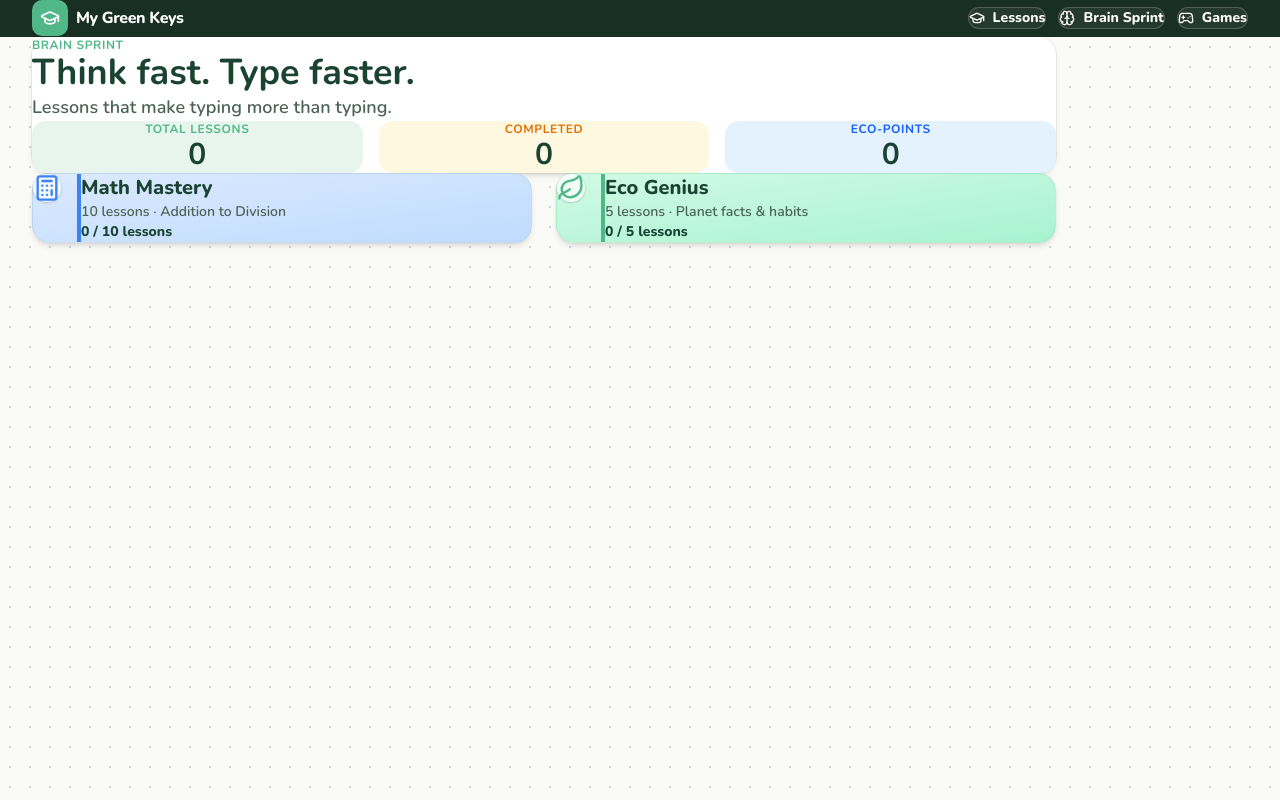
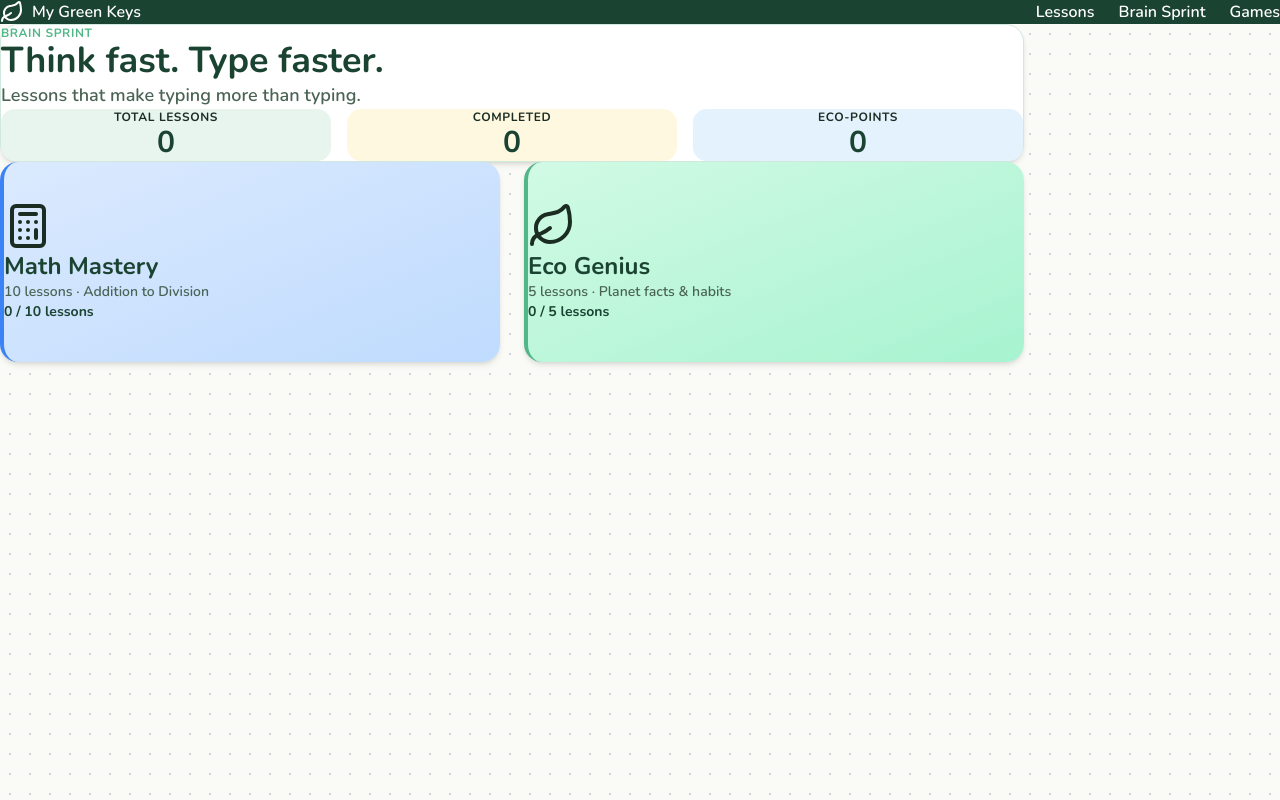
Before and after one commit to waleedbinkhalid86/my-green-keys, a Next.js app: page /brain-sprint in a window 1280 px wide. Shown: the top 800 px of the page. Built offline with nearby package versions, Linux system fonts and the light colour scheme.

Commit message:
fix Brain Sprint hub layout and improve navbar styling

```diff
--- a/src/app/brain-sprint/page.tsx
+++ b/src/app/brain-sprint/page.tsx
@@ -10,75 +10,53 @@ const dottedBg: React.CSSProperties = {
 
 export default function BrainSprintHubPage() {
   return (
-    <div style={dottedBg}>
-      <section className="mgk-section-tight">
-        <div className="mgk-container">
-          <div className="mx-auto max-w-5xl rounded-2xl bg-white p-8 shadow-md ring-1 ring-black/5">
-            <div className="text-xs font-bold tracking-wider text-[#52B788] uppercase">
+    <div style={dottedBg} className="min-h-screen py-12 px-4">
+      <div className="max-w-5xl mx-auto">
+        <div className="bg-white rounded-2xl shadow-md p-8 mb-8 border border-[#D1E8DC]">
+          <div className="text-xs font-bold text-[#52B788] uppercase tracking-wider mb-2">
             BRAIN SPRINT
           </div>
-            <h1 className="mt-2 text-4xl font-bold text-[#1B4332]">Think fast. Type faster.</h1>
-            <p className="mt-2 text-lg font-semibold text-[#4A6355]">
-              Lessons that make typing more than typing.
-            </p>
+          <h1 className="text-4xl font-bold text-[#1B4332] mb-3">Think fast. Type faster.</h1>
+          <p className="text-lg text-[#4A6355] mb-6">Lessons that make typing more than typing.</p>
 
-            <div className="mt-6 grid grid-cols-1 gap-4 sm:grid-cols-3">
-              <div className="rounded-xl bg-[#E8F5EE] p-4 text-center">
-                <div className="text-xs font-bold tracking-wider text-[#52B788] uppercase">Total lessons</div>
+          <div className="grid grid-cols-3 gap-4 mt-6">
+            <div className="rounded-xl p-4 text-center bg-[#E8F5EE]">
+              <div className="text-xs font-bold uppercase tracking-wider mb-1">Total lessons</div>
               <div className="text-3xl font-bold text-[#1B4332]">0</div>
             </div>
-              <div className="rounded-xl bg-[#FFF8E1] p-4 text-center">
-                <div className="text-xs font-bold tracking-wider text-amber-600 uppercase">Completed</div>
+            <div className="rounded-xl p-4 text-center bg-[#FFF8E1]">
+              <div className="text-xs font-bold uppercase tracking-wider mb-1">Completed</div>
               <div className="text-3xl font-bold text-[#1B4332]">0</div>
             </div>
-              <div className="rounded-xl bg-[#E3F2FD] p-4 text-center">
-                <div className="text-xs font-bold tracking-wider text-blue-600 uppercase">Eco-points</div>
+            <div className="rounded-xl p-4 text-center bg-[#E3F2FD]">
+              <div className="text-xs font-bold uppercase tracking-wider mb-1">Eco-points</div>
               <div className="text-3xl font-bold text-[#1B4332]">0</div>
             </div>
           </div>
         </div>
 
-          <div className="mx-auto mt-8 grid max-w-5xl grid-cols-1 gap-6 md:grid-cols-2">
+        <div className="grid grid-cols-1 md:grid-cols-2 gap-6 mt-8">
           <Link
             href="/brain-sprint/math"
-              className="group rounded-2xl border border-black/5 bg-gradient-to-br from-[#DBEAFE] to-[#BFDBFE] p-6 shadow-md transition hover:shadow-xl"
-              style={{ textDecoration: "none" }}
+            className="rounded-2xl p-8 shadow-md hover:shadow-xl transition cursor-pointer min-h-[200px] flex flex-col justify-center bg-gradient-to-br from-[#DBEAFE] to-[#BFDBFE] border-l-4 border-[#3B82F6]"
           >
-              <div className="flex items-start gap-4">
-                <div className="rounded-xl bg-white/70 p-3 shadow-sm ring-1 ring-black/5">
-                  <Calculator className="h-7 w-7 text-[#3B82F6]" aria-hidden />
-                </div>
-                <div className="min-w-0 flex-1 border-l-4 border-[#3B82F6] pl-4">
-                  <div className="text-xl font-extrabold text-[#1B4332]">Math Mastery</div>
-                  <div className="mt-1 text-sm font-semibold text-[#4A6355]">
-                    10 lessons · Addition to Division
-                  </div>
-                  <div className="mt-3 text-sm font-extrabold text-[#1B4332]">0 / 10 lessons</div>
-                </div>
-              </div>
+            <Calculator className="w-12 h-12 mb-4" aria-hidden />
+            <div className="text-2xl font-bold text-[#1B4332] mb-2">Math Mastery</div>
+            <div className="text-sm text-[#4A6355] mb-4">10 lessons · Addition to Division</div>
+            <div className="text-sm font-bold text-[#1B4332]">0 / 10 lessons</div>
           </Link>
 
           <Link
             href="/brain-sprint/eco"
-              className="group rounded-2xl border border-black/5 bg-gradient-to-br from-[#D1FAE5] to-[#A7F3D0] p-6 shadow-md transition hover:shadow-xl"
-              style={{ textDecoration: "none" }}
+            className="rounded-2xl p-8 shadow-md hover:shadow-xl transition cursor-pointer min-h-[200px] flex flex-col justify-center bg-gradient-to-br from-[#D1FAE5] to-[#A7F3D0] border-l-4 border-[#52B788]"
           >
-              <div className="flex items-start gap-4">
-                <div className="rounded-xl bg-white/70 p-3 shadow-sm ring-1 ring-black/5">
-                  <Leaf className="h-7 w-7 text-[#52B788]" aria-hidden />
-                </div>
-                <div className="min-w-0 flex-1 border-l-4 border-[#52B788] pl-4">
-                  <div className="text-xl font-extrabold text-[#1B4332]">Eco Genius</div>
-                  <div className="mt-1 text-sm font-semibold text-[#4A6355]">
-                    5 lessons · Planet facts &amp; habits
-                  </div>
-                  <div className="mt-3 text-sm font-extrabold text-[#1B4332]">0 / 5 lessons</div>
-                </div>
-              </div>
+            <Leaf className="w-12 h-12 mb-4" aria-hidden />
+            <div className="text-2xl font-bold text-[#1B4332] mb-2">Eco Genius</div>
+            <div className="text-sm text-[#4A6355] mb-4">5 lessons · Planet facts &amp; habits</div>
+            <div className="text-sm font-bold text-[#1B4332]">0 / 5 lessons</div>
           </Link>
         </div>
       </div>
-      </section>
     </div>
   );
 }
--- a/src/components/ConditionalSiteHeader.tsx
+++ b/src/components/ConditionalSiteHeader.tsx
@@ -2,7 +2,7 @@
 
 import Link from "next/link";
 import { usePathname } from "next/navigation";
-import { Brain, Gamepad2, GraduationCap } from "lucide-react";
+import { Leaf } from "lucide-react";
 
 const HIDE_HEADER_PREFIXES = ["/login", "/signup"];
 
@@ -18,37 +18,21 @@ export default function ConditionalSiteHeader() {
   if (isHidden(pathname)) return null;
 
   return (
-    <header className="sticky top-0 z-50 border-b border-black/5 bg-[#1A2F23] text-white">
-      <div className="mgk-container flex items-center justify-between gap-3 py-3">
-        <Link href="/lesson" className="flex items-center gap-2 font-extrabold tracking-tight text-white">
-          <span className="inline-flex h-9 w-9 items-center justify-center rounded-lg bg-[#52B788]">
-            <GraduationCap className="h-5 w-5" aria-hidden />
-          </span>
-          <span className="hidden sm:inline">My Green Keys</span>
+    <header className="sticky top-0 z-50 bg-[#1B4332] text-white py-4">
+      <div className="max-w-7xl mx-auto px-4 flex justify-between items-center">
+        <Link href="/lesson" className="flex items-center gap-2 text-white">
+          <Leaf className="h-6 w-6" aria-hidden />
+          <span>My Green Keys</span>
         </Link>
 
-        <nav className="flex items-center gap-2 sm:gap-3">
-          <Link
-            href="/lesson-map"
-            className="inline-flex items-center gap-2 rounded-full border border-white/20 bg-white/5 px-4 py-2 text-sm font-extrabold text-white transition hover:bg-white/10"
-          >
-            <GraduationCap className="h-4 w-4" aria-hidden />
+        <nav className="flex gap-6">
+          <Link href="/lesson-map" className="text-white hover:text-[#52B788]">
             Lessons
           </Link>
-
-          <Link
-            href="/brain-sprint"
-            className="inline-flex items-center gap-2 rounded-full border border-white/20 bg-white/5 px-4 py-2 text-sm font-extrabold text-white transition hover:bg-white/10"
-          >
-            <Brain className="h-4 w-4" aria-hidden />
+          <Link href="/brain-sprint" className="text-white hover:text-[#52B788]">
             Brain Sprint
           </Link>
-
-          <Link
-            href="/games"
-            className="inline-flex items-center gap-2 rounded-full border border-white/20 bg-white/5 px-4 py-2 text-sm font-extrabold text-white transition hover:bg-white/10"
-          >
-            <Gamepad2 className="h-4 w-4" aria-hidden />
+          <Link href="/games" className="text-white hover:text-[#52B788]">
             Games
           </Link>
         </nav>
```
Lines whose indentation alone changed are shown as unchanged.
